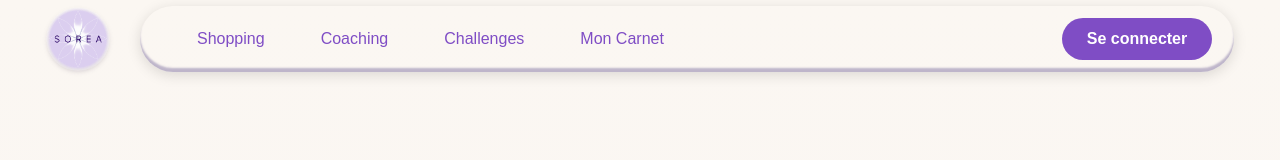
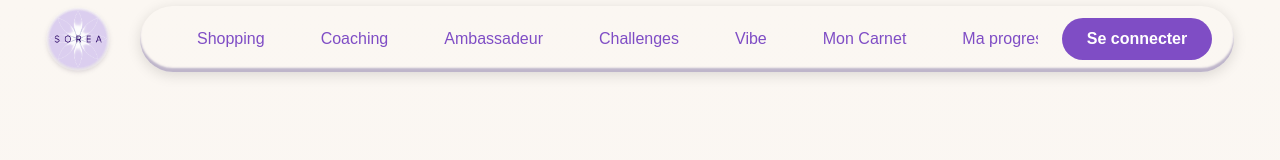
Before and after one commit to SOREA-sea/SOREA, a Next.js app: page / in a window 1280 px wide. Shown: the top 160 px of the page. Built offline with nearby package versions, Linux system fonts and the light colour scheme; no server answers; some icons are missing; a web font is replaced by a local one.

Commit message:
Navbar_New

```diff
--- a/src/app/ambassador/page.tsx
+++ b/src/app/ambassador/page.tsx
@@ -1,5 +1,23 @@
-import { notFound } from "next/navigation";
+/*import { notFound } from "next/navigation";
 
 export default function AmbassadorPage() {
   notFound();
+}*/
+/*import Ambassador from "@/components/Ambassador";
+
+export default function AmbassadorPage() {
+  return <Ambassador />;
+  /*return (
+    <div style={{ padding: "2rem", textAlign: "center" }}>
+      <h1>Page Ambassadeur</h1>
+      <p>Bienvenue sur la page des ambassadeurs !</p>
+    </div>
+  );
+}*/
+
+import Ambassador from "@/components/Ambassador";
+
+export default function AmbassadorPage() {
+
+  return <Ambassador />;
 }
--- a/src/app/vibe/page.tsx
+++ b/src/app/vibe/page.tsx
@@ -1,5 +1,17 @@
 // import SoreaVibe from "@/components/vibe";
 
-export default function Page() {
+/*export default function Page() {
   return null; // Page désactivée (return <SoreaVibe />;)
 }
+export default function Page() {
+  return (
+    <div style={{ padding: "2rem", textAlign: "center" }}>
+      <h1>Bienvenue sur la page Vibe </h1>
+    </div>
+  );
+}*/
+import SoreaVibe from "@/components/vibe"; // ou le bon chemin vers ton composant
+
+export default function Page() {
+  return <SoreaVibe />;
+}
--- a/src/components/Navbar.tsx
+++ b/src/components/Navbar.tsx
@@ -8,8 +8,12 @@ import { useEffect, useState } from "react";
 const NAV_LINKS = [
   { label: "Shopping", href: "/shop" },
   { label: "Coaching", href: "/coaching" },
+  { label: "Ambassadeur", href: "/ambassador" },
   { label: "Challenges", href: "/challenge" },
+  { label: "Vibe", href: "/vibe" },
   { label: "Mon Carnet", href: "/carnet" },
+  { label: "Ma progression", href: "/progression" },
+
 ];
 
 export default function Navbar({ isLoggedIn = false }: { isLoggedIn?: boolean }) {
```
Also changed, not shown: 1 other file (tests, documents, lock files or other folders).
